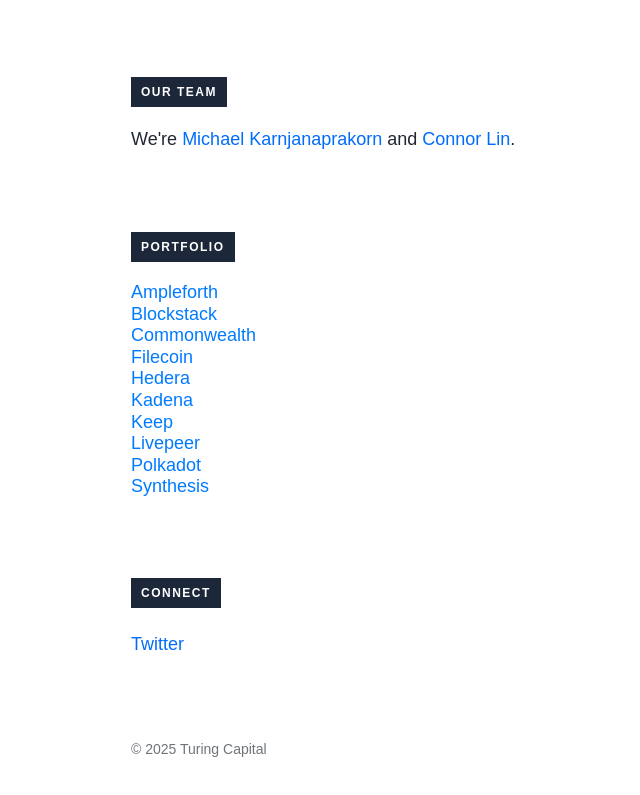
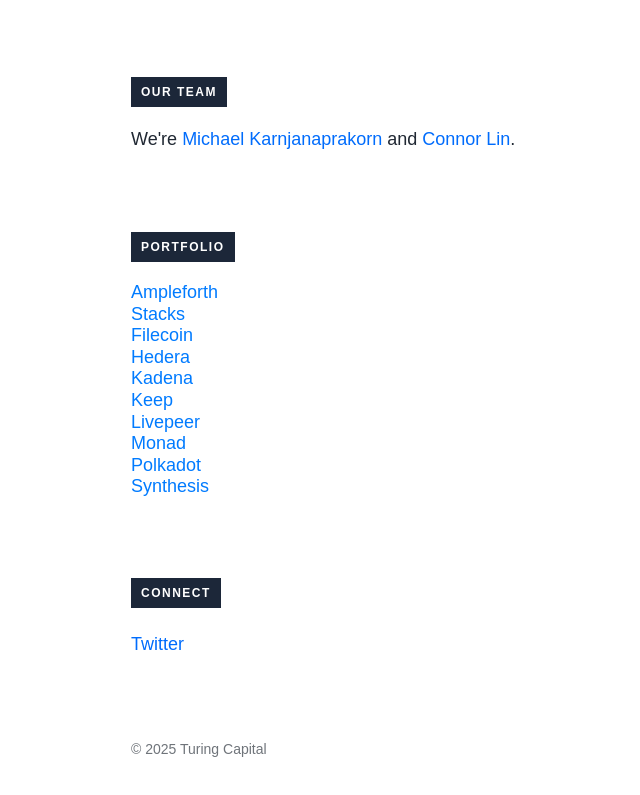
Before and after one commit to turingcapital/turingcapital.github.io, a plain HTML site: page index.html in a window 1280 px wide. Shown: the part 970-1765 px from the top of the page, without its empty margins (253-893 px from the left). Drawn offline with Linux system fonts and the light colour scheme; a web font is replaced by a local one.

Commit message:
Update index.html

```diff
--- a/index.html
+++ b/index.html
@@ -59,13 +59,13 @@
 
   <ul class="investment-list">
     <li><a href="https://www.ampleforth.org/" target="_blank">Ampleforth</a></li>
-    <li><a href="https://www.stacks.co/" target="_blank">Blockstack</a></li>
-    <li><a href="https://commonwealth.im/" target="_blank">Commonwealth</a></li>
+    <li><a href="https://www.stacks.co/" target="_blank">Stacks</a></li>
     <li><a href="https://filecoin.io/" target="_blank">Filecoin</a></li>
     <li><a href="https://hedera.com/" target="_blank">Hedera</a></li>
     <li><a href="https://kadena.io/" target="_blank">Kadena</a></li>
     <li><a href="https://keep.network/" target="_blank">Keep</a></li>
     <li><a href="https://livepeer.org/" target="_blank">Livepeer</a></li>
+    <li><a href="https://www.monad.xyz/" target="_blank">Monad</a></li>
     <li><a href="https://polkadot.network/" target="_blank">Polkadot</a></li>
     <li><a href="https://www.synthesis.com" target="_blank">Synthesis</a></li>
   </ul>
```
